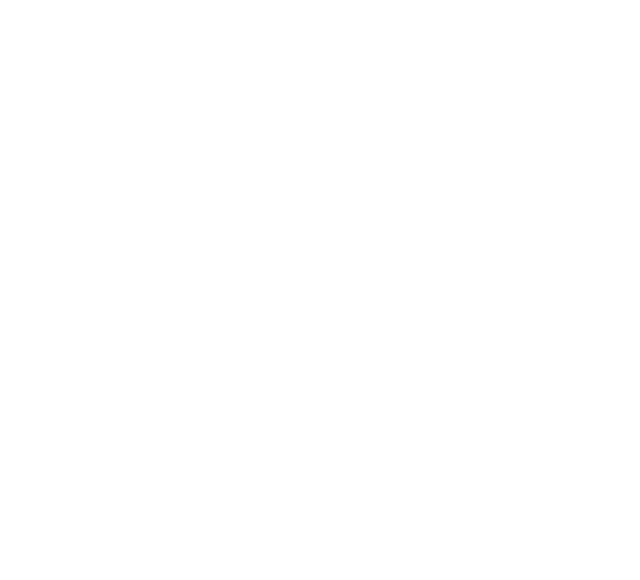
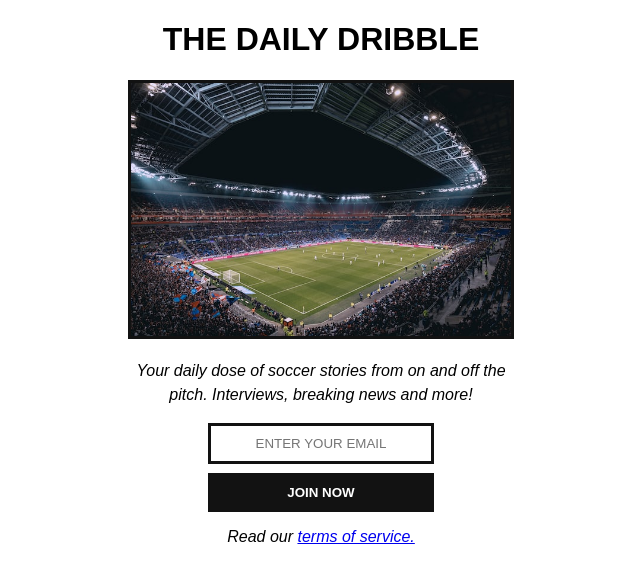
Before and after one commit to yasminove/the-daily-dribble, a plain HTML site: page index.html in a window 1280 px wide. Shown: the whole page, without its empty margins (319-959 px from the left). Drawn offline with Linux system fonts and the light colour scheme.

Commit message:
complete project implementation and deploy initial version

```diff
--- a/index.html
+++ b/index.html
@@ -9,9 +9,15 @@
     <style lang="en" type="text/css" id="dark-mode-custom-style"></style>
     <style lang="en" type="text/css" id="dark-mode-native-style"></style>
     <style lang="en" type="text/css" id="dark-mode-native-style"></style>
+    <link rel="stylesheet" href="style.css">
     <title>Document</title>
 </head>
 <body>
-
+    <h1>THE DAILY DRIBBLE</h1>
+    <img src="stadium.jpg">
+    <p class="descrition">Your daily dose of soccer stories from on and off the<br> pitch. Interviews,  breaking news and more!</p>
+    <input class="input-field" type="text" placeholder="ENTER YOUR EMAIL">
+    <button class="submit-btn">JOIN NOW</button>
+    <p class="terms">Read our <a href="/terms.html" target="_blank">terms of service.</a></p>
 </body>
 </html>
--- a/style.css
+++ b/style.css
@@ -0,0 +1,41 @@
+* {
+    text-align: center;
+    --font-color: #121212;
+    --text: var(--font-color);
+    font-family: sans-serif;
+}
+
+img {
+    width: 380px;
+    border: 3px solid var(--text);
+}
+
+.descrition {
+    /* text-align: center; */
+    /* width: 350px; */
+    font-style: italic;
+    line-height: 1.5;
+}
+
+
+.input-field {
+    display: block;
+    margin: 9px auto;
+    padding: 10px 20px;
+    border: 3px solid var(--text);
+    width: 180px;
+}
+
+.submit-btn {
+    width: 226px;
+    /* height: 182px; */
+    color: white;
+    font-weight: bold;
+    background: var(--text);
+    border: none;
+    padding: 12px 16px;
+}
+
+.terms {
+    font-style: italic;
+}
```
Also changed, not shown: terms.html (added, +34 -0 lines), stadium.jpg (added).
